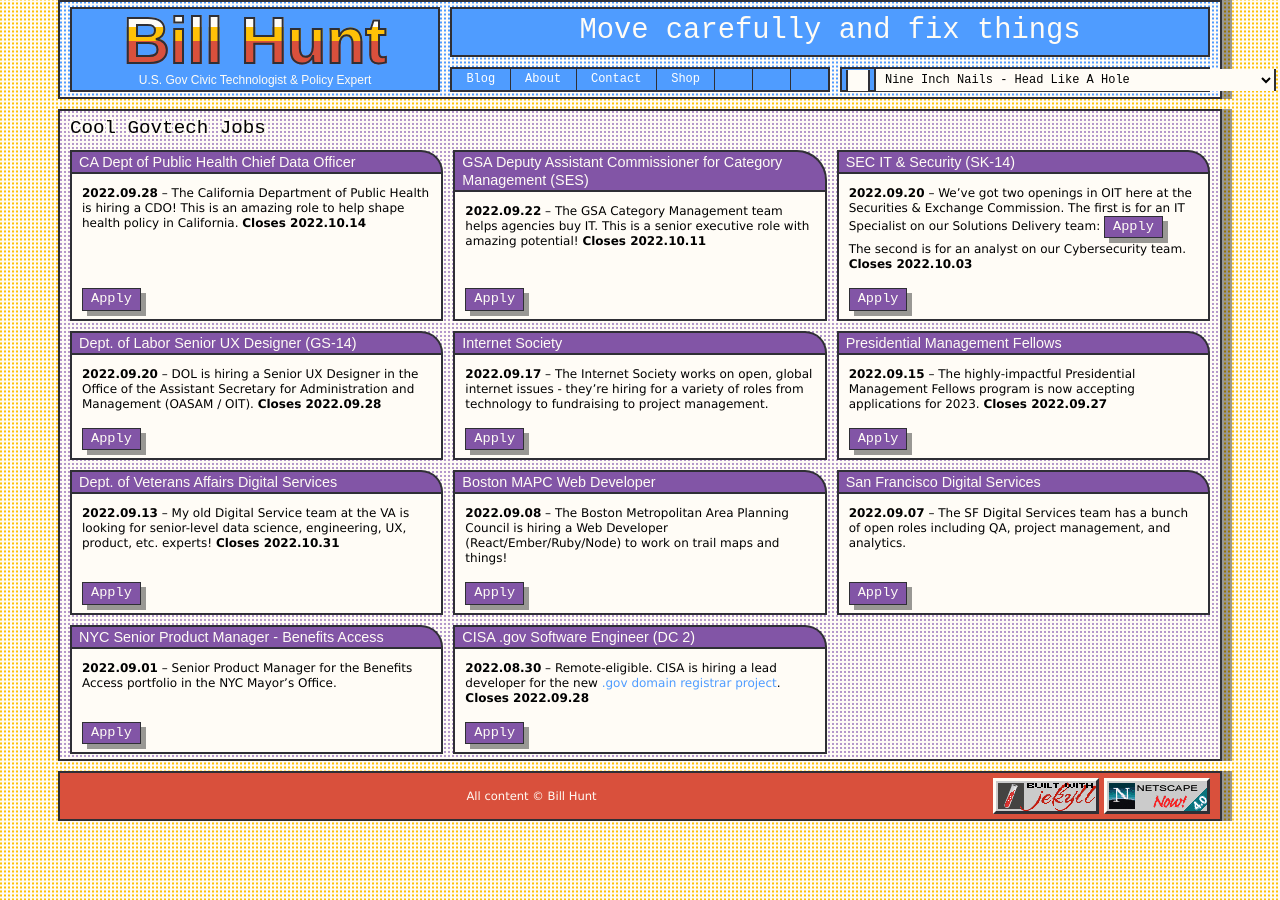
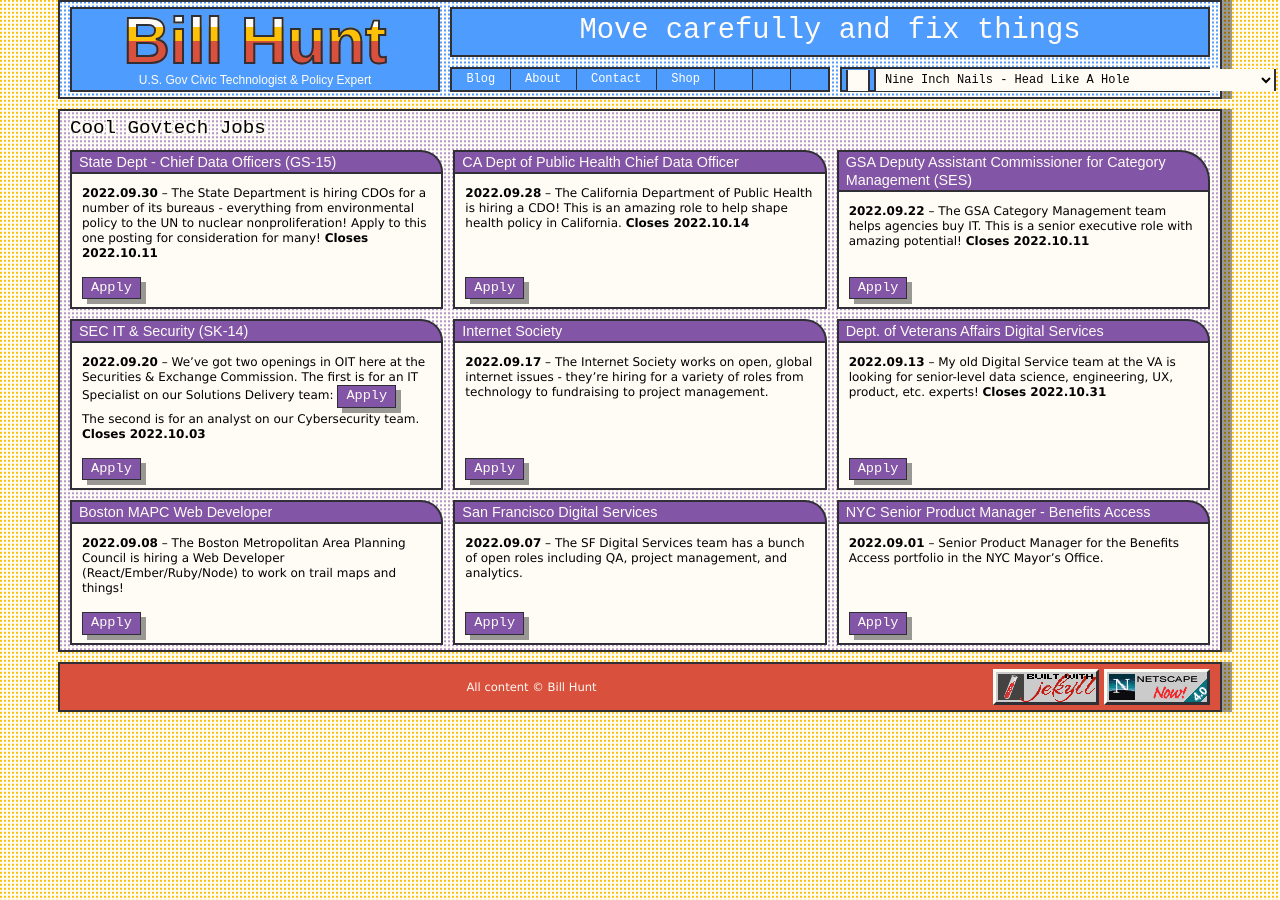
Before and after one commit to krusynth/billhunt.dev, a Jekyll site: the page built from jobs.md, in a window 1280 px wide. Built offline with Jekyll 4.4.1, drawn with Linux system fonts in a browser that asks for light colours; some web fonts are replaced.

Commit message:
Update content.

```diff
--- a/_data/jobs.yml
+++ b/_data/jobs.yml
@@ -1,3 +1,9 @@
+- title: State Dept - Chief Data Officers (GS-15)
+  url: https://www.usajobs.gov/job/679944800
+  date: 2022-09-30
+  closes: 2022-10-11
+  content: The State Department is hiring CDOs for a number of its bureaus - everything from environmental policy to the UN to nuclear nonproliferation! Apply to this one posting for consideration for many!
+
 - title: CA Dept of Public Health Chief Data Officer
   url: https://www.calcareers.ca.gov/CalHrPublic/Jobs/JobPosting.aspx?JobControlId=325261
   closes: 2022-10-14
@@ -20,23 +26,11 @@
 
   The second is for an analyst on our Cybersecurity team."
 
-- title: Dept. of Labor Senior UX Designer (GS-14)
-  url: https://www.usajobs.gov/job/677449800
-  closes: 2022-09-28
-  date: 2022-09-20
-  content: DOL is hiring a Senior UX Designer in the Office of the Assistant Secretary for Administration and Management (OASAM / OIT).
-
 - title: Internet Society
   url: https://internetsociety.bamboohr.com/jobs/
   closes:
   date: 2022-09-17
   content: The Internet Society works on open, global internet issues - they're hiring for a variety of roles from technology to fundraising to project management.
-
-- title: Presidential Management Fellows
-  url: https://www.usajobs.gov/job/676956000
-  closes: 2022-09-27
-  date: 2022-09-15
-  content: The highly-impactful Presidential Management Fellows program is now accepting applications for 2023.
 
 - title: Dept. of Veterans Affairs Digital Services
   url: https://www.usajobs.gov/job/671632200
@@ -61,9 +55,3 @@
   closes:
   date: 2022-09-01
   content: Senior Product Manager for the Benefits Access portfolio in the NYC Mayor's Office.
-
-- title: CISA .gov Software Engineer (DC 2)
-  url: https://www.usajobs.gov/job/674331100
-  closes: 2022-09-28
-  date: 2022-08-30
-  content: Remote-eligible. CISA is hiring a lead developer for the new [.gov domain registrar project](https://github.com/cisagov/getgov).
```
